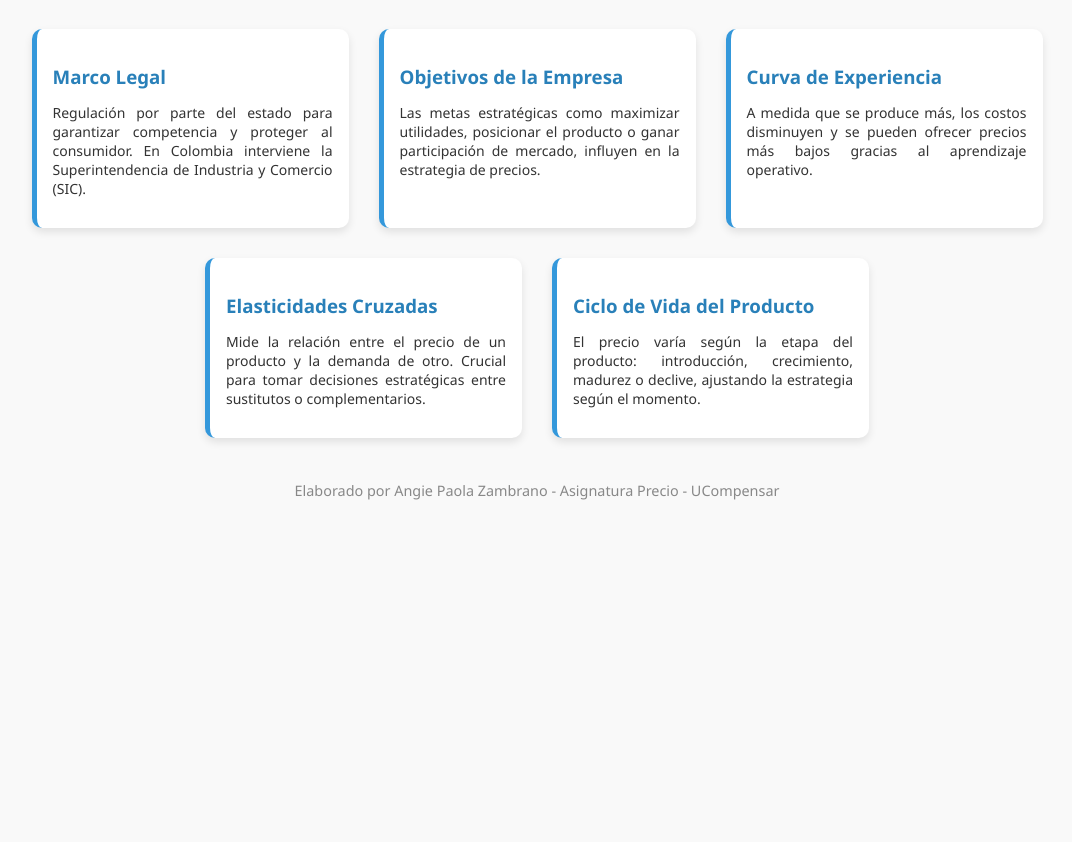
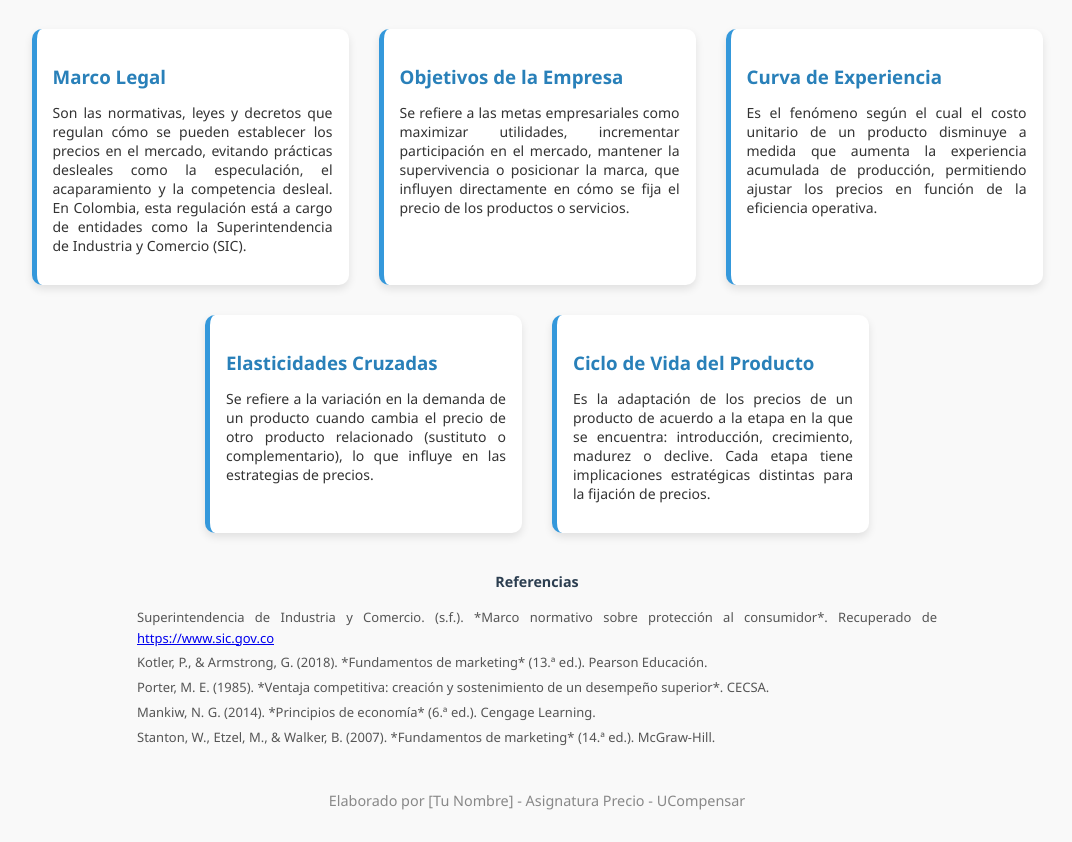
Before and after one commit to Whisper056/P1, a plain HTML site: page index.html in a window 1280 px wide. Shown: the part 99-941 px from the top of the page, without its empty margins (103-1175 px from the left). Before the commit the page ends 800 px from the top, so only its background shows below. Drawn offline with Linux system fonts and the light colour scheme.

Commit message:
Update index.html

```diff
--- a/index.html
+++ b/index.html
@@ -55,6 +55,26 @@
       font-size: 0.9em;
       color: #888;
     }
+
+    .referencias {
+      max-width: 800px;
+      margin: 3em auto 0 auto;
+      font-size: 13px;
+      color: #555;
+      line-height: 1.6em;
+    }
+
+    .referencias h2 {
+      font-size: 1.1em;
+      color: #2c3e50;
+      text-align: center;
+      margin-bottom: 1em;
+    }
+
+    .referencias p {
+      text-align: justify;
+      margin: 0.3em 0;
+    }
   </style>
 </head>
 <body>
@@ -64,28 +84,37 @@
   <div class="container">
     <div class="card">
       <h3>Marco Legal</h3>
-      <p>Regulación por parte del estado para garantizar competencia y proteger al consumidor. En Colombia interviene la Superintendencia de Industria y Comercio (SIC).</p>
+      <p>Son las normativas, leyes y decretos que regulan cómo se pueden establecer los precios en el mercado, evitando prácticas desleales como la especulación, el acaparamiento y la competencia desleal. En Colombia, esta regulación está a cargo de entidades como la Superintendencia de Industria y Comercio (SIC).</p>
     </div>
     <div class="card">
       <h3>Objetivos de la Empresa</h3>
-      <p>Las metas estratégicas como maximizar utilidades, posicionar el producto o ganar participación de mercado, influyen en la estrategia de precios.</p>
+      <p>Se refiere a las metas empresariales como maximizar utilidades, incrementar participación en el mercado, mantener la supervivencia o posicionar la marca, que influyen directamente en cómo se fija el precio de los productos o servicios.</p>
     </div>
     <div class="card">
       <h3>Curva de Experiencia</h3>
-      <p>A medida que se produce más, los costos disminuyen y se pueden ofrecer precios más bajos gracias al aprendizaje operativo.</p>
+      <p>Es el fenómeno según el cual el costo unitario de un producto disminuye a medida que aumenta la experiencia acumulada de producción, permitiendo ajustar los precios en función de la eficiencia operativa.</p>
     </div>
     <div class="card">
       <h3>Elasticidades Cruzadas</h3>
-      <p>Mide la relación entre el precio de un producto y la demanda de otro. Crucial para tomar decisiones estratégicas entre sustitutos o complementarios.</p>
+      <p>Se refiere a la variación en la demanda de un producto cuando cambia el precio de otro producto relacionado (sustituto o complementario), lo que influye en las estrategias de precios.</p>
     </div>
     <div class="card">
       <h3>Ciclo de Vida del Producto</h3>
-      <p>El precio varía según la etapa del producto: introducción, crecimiento, madurez o declive, ajustando la estrategia según el momento.</p>
+      <p>Es la adaptación de los precios de un producto de acuerdo a la etapa en la que se encuentra: introducción, crecimiento, madurez o declive. Cada etapa tiene implicaciones estratégicas distintas para la fijación de precios.</p>
     </div>
   </div>
 
+  <div class="referencias">
+    <h2>Referencias</h2>
+    <p>Superintendencia de Industria y Comercio. (s.f.). *Marco normativo sobre protección al consumidor*. Recuperado de <a href="https://www.sic.gov.co" target="_blank">https://www.sic.gov.co</a></p>
+    <p>Kotler, P., & Armstrong, G. (2018). *Fundamentos de marketing* (13.ª ed.). Pearson Educación.</p>
+    <p>Porter, M. E. (1985). *Ventaja competitiva: creación y sostenimiento de un desempeño superior*. CECSA.</p>
+    <p>Mankiw, N. G. (2014). *Principios de economía* (6.ª ed.). Cengage Learning.</p>
+    <p>Stanton, W., Etzel, M., & Walker, B. (2007). *Fundamentos de marketing* (14.ª ed.). McGraw-Hill.</p>
+  </div>
+
   <footer>
-    Elaborado por Angie Paola Zambrano - Asignatura Precio - UCompensar
+    Elaborado por [Tu Nombre] - Asignatura Precio - UCompensar
   </footer>
 
 </body>
```
